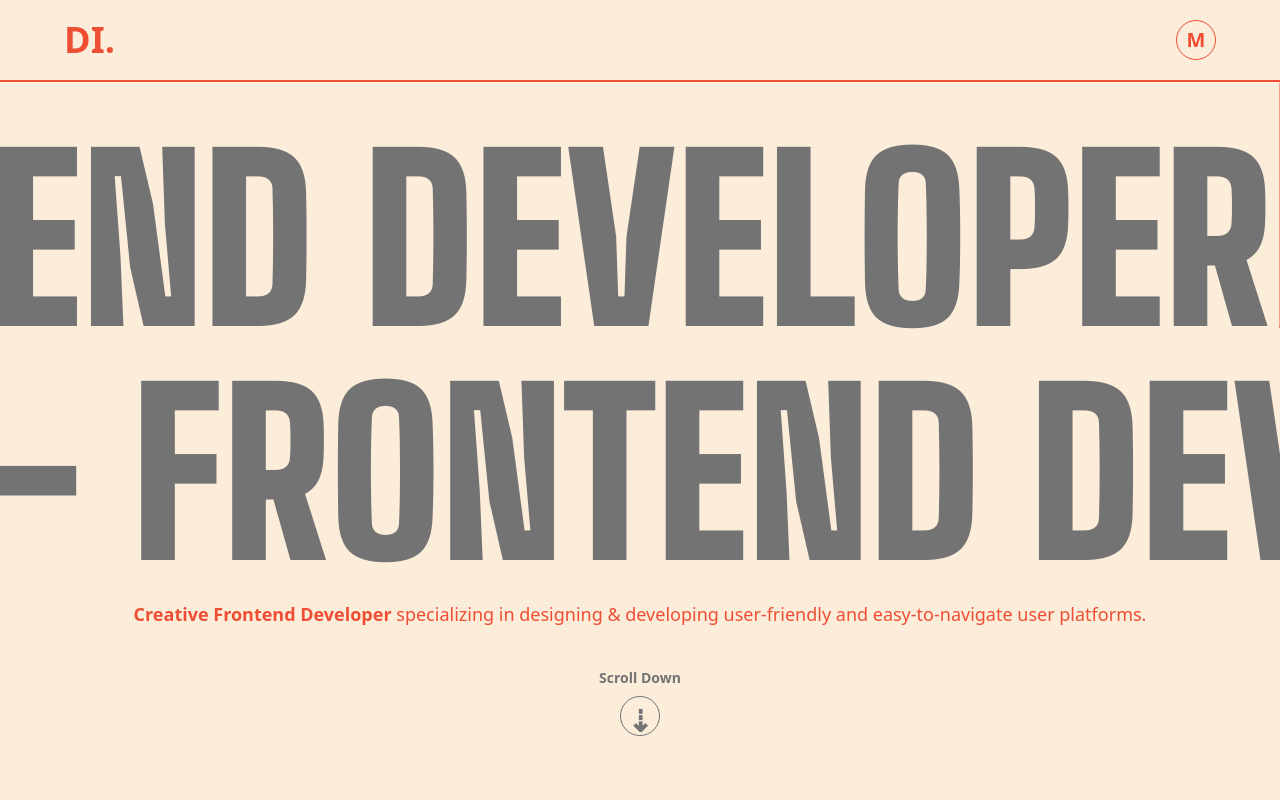
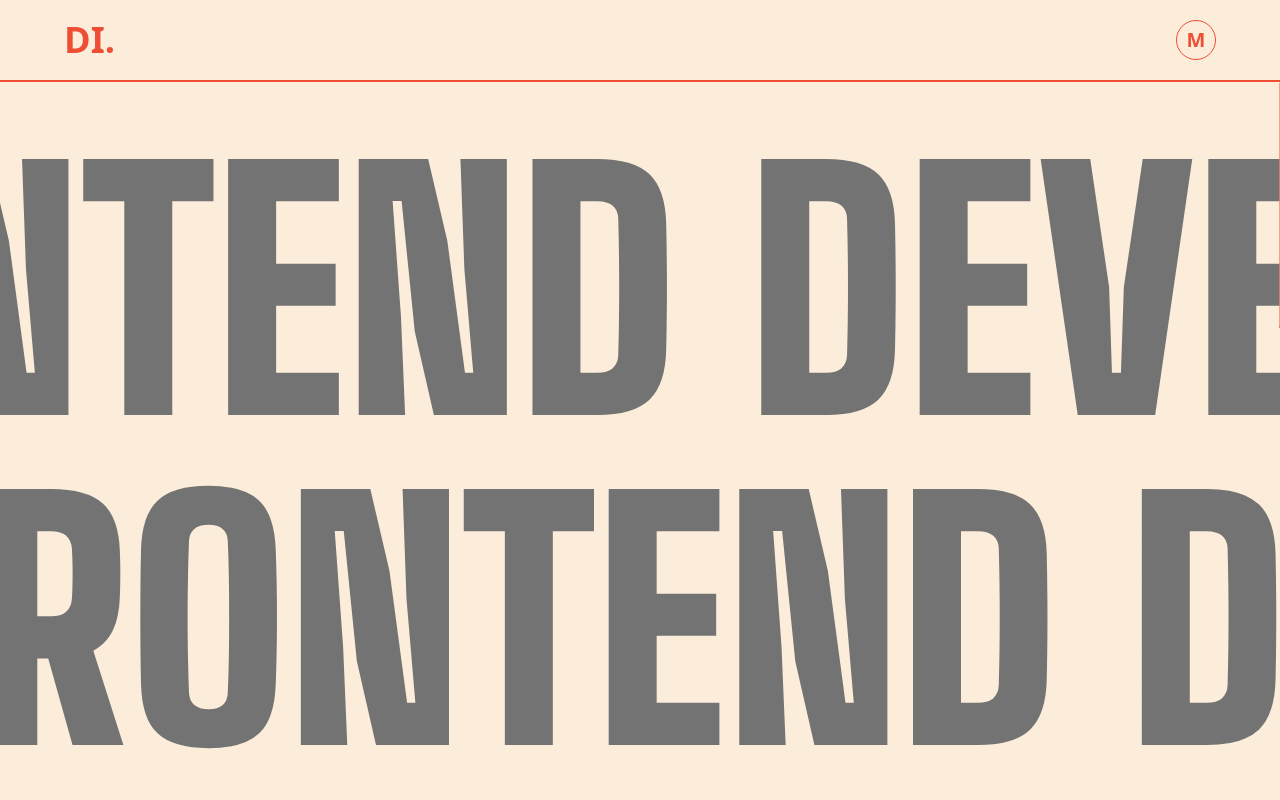
Before and after one commit to vibe-coder/david-irinyemi-portfolio-main, a Next.js app in the folder david-irinyemi-portfolio/david-irinyemi-portfolio/: page / in a window 1280 px wide. Shown: the top 800 px of the page. Built offline with nearby package versions, Linux system fonts and the light colour scheme.

Commit message:
Configured Section 1 for medium screen

```diff
--- a/david-irinyemi-portfolio/david-irinyemi-portfolio/src/app/Home Sections/Section1.jsx
+++ b/david-irinyemi-portfolio/david-irinyemi-portfolio/src/app/Home Sections/Section1.jsx
@@ -3,25 +3,25 @@ import './Styles/Section1.scss'
 
 const Section1 = () => {
   return(
-    <section className="pt-5 h-[85vh]">
+    <section className="pt-5 h-[85vh] md:h-[90vh]">
       <div id='wrapper' className='h-full'>
-        <div id='scroll' className='font h-[33rem]'>
-          <div id='to-left' className="mt-[-30px] h-[14rem]">
-            <h1 className="text-[14rem]  text-text-gray font-extrabold m-0 uppercase">Frontend Developer - Frontend Developer - Frontend Developer - Frontend Developer - Frontend Developer - Frontend Developer - Frontend Developer - Frontend Developer - Frontend Developer - Frontend Developer - Frontend Developer - Frontend Developer</h1>
+        <div id='scroll' className='font h-[33rem] md:h-[48rem]'>
+          <div id='to-left' className="mt-[-30px] h-[14rem] md:h-[20rem] md:mt-[-50px]">
+            <h1 className="text-[14rem] text-text-gray font-extrabold m-0 uppercase md:text-[20rem]">Frontend Developer - Frontend Developer - Frontend Developer - Frontend Developer - Frontend Developer - Frontend Developer - Frontend Developer - Frontend Developer - Frontend Developer - Frontend Developer - Frontend Developer - Frontend Developer</h1>
           </div>
 
           <div id='to-right' className=''>
-          <h1 className="text-[14rem]  text-text-gray font-extrabold m-0 uppercase">Frontend Developer - Frontend Developer - Frontend Developer - Frontend Developer - Frontend Developer - Frontend Developer - Frontend Developer - Frontend Developer - Frontend Developer - Frontend Developer - Frontend Developer - Frontend Developer</h1>
+            <h1 className="text-[14rem] text-text-gray font-extrabold m-0 uppercase md:text-[20rem]">Frontend Developer - Frontend Developer - Frontend Developer - Frontend Developer - Frontend Developer - Frontend Developer - Frontend Developer - Frontend Developer - Frontend Developer - Frontend Developer - Frontend Developer - Frontend Developer</h1>
           </div>
         </div>
 
-        <div className='px-8'>
-          <p className='text-burnt-orange text-center font-sans font-normal text-lg'><span className='font-bold'>Creative Frontend Developer</span> specializing in designing & developing user-friendly and easy-to-navigate user platforms.</p>
+        <div className='px-8 flex justify-center'>
+          <p className='text-burnt-orange text-center font-sans font-normal text-lg md:w-[85%] md:text-2xl '><span className='font-bold'>Creative Frontend Developer</span> specializing in designing & developing user-friendly and easy-to-navigate user platforms.</p>
         </div>
 
-        <div id='scroll-down-div' className='font px-8 flex flex-col justify-between items-center mt-10'>
-            <p className='font-sans font-bold text-sm text-text-gray'>Scroll Down</p>
-            <div className='h-10 w-10 border border-text-gray rounded-3xl mt-2 flex justify-center items-start overflow-hidden'>
+        <div id='scroll-down-div' className='font px-8 flex flex-col justify-between items-center mt-10 md:mt-16'>
+            <p className='font-sans font-bold text-sm text-text-gray md:text-lg'>Scroll Down</p>
+            <div className='h-10 w-10 border border-text-gray rounded-3xl mt-2 flex justify-center items-start overflow-hidden md:mt-4'>
               <p id='arrow' className='text-3xl text-text-gray'>&#8675;</p>
             </div>
         </div>
```
